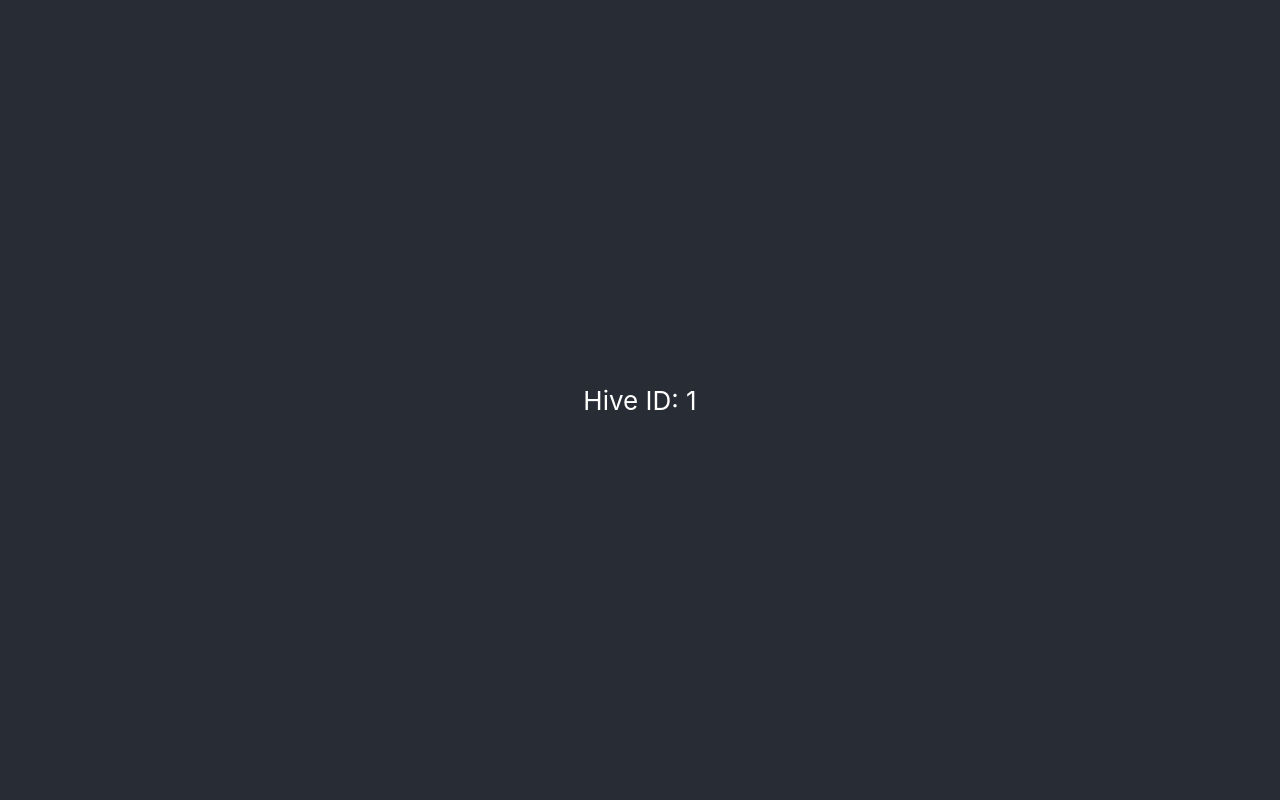
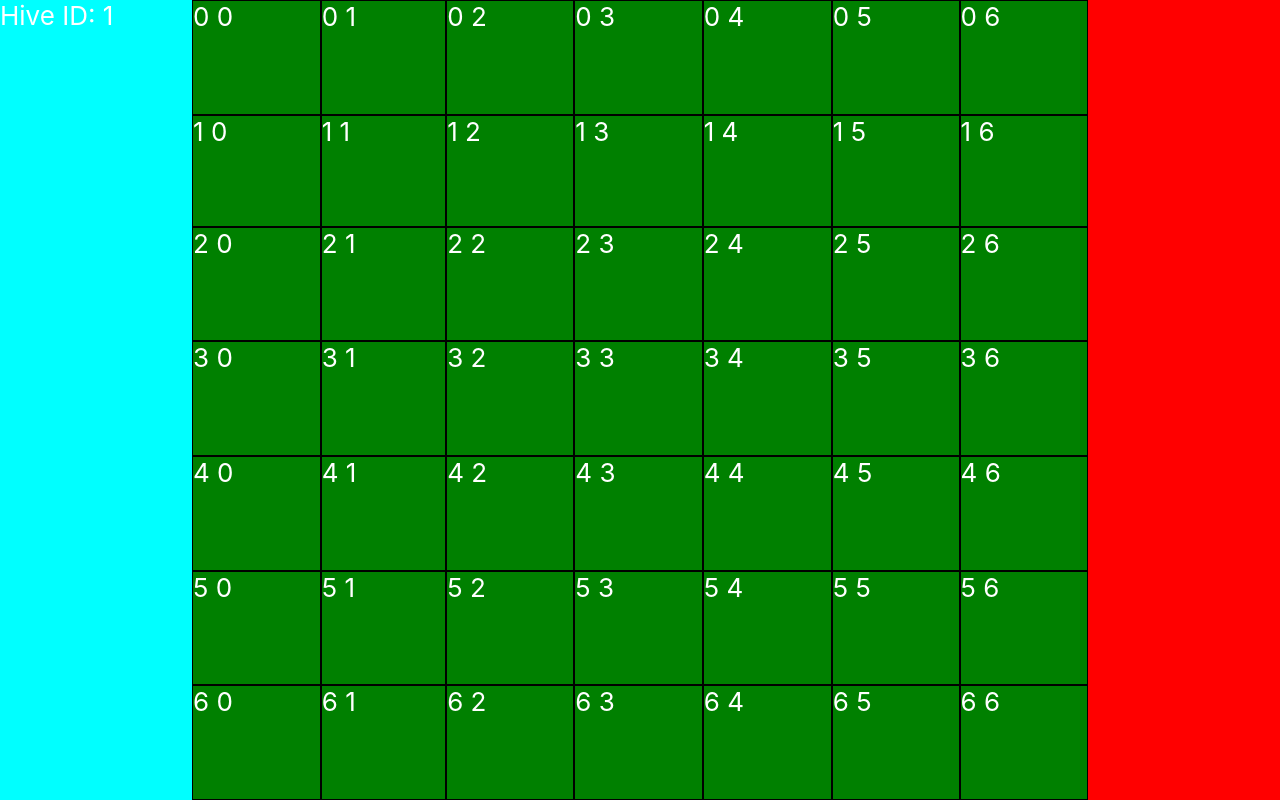
Before and after one commit to NotDanielG/Hive, a React (Create React App) app in the folder hive-simulation/: page /hive/1 in a window 1280 px wide. Built offline with nearby package versions, Linux system fonts and the light colour scheme.

Commit message:
Able to generate grid cells

```diff
--- a/hive-simulation/src/App.css
+++ b/hive-simulation/src/App.css
@@ -16,6 +16,7 @@
 .App-header {
   background-color: #282c34;
   min-height: 100vh;
+  min-width: 100wh;
   display: flex;
   flex-direction: column;
   align-items: center;
--- /dev/null
+++ b/hive-simulation/src/components/cell.component.js
@@ -0,0 +1,29 @@
+
+import React, { Component } from 'react';
+import './css/cell.css';
+import axios from 'axios';
+
+
+export default class Cell extends Component {
+    constructor(props){
+        super(props);
+    }
+    render() {
+        const row = this.props.row;
+        const col = this.props.column;
+        console.log(row + " " + col);
+        const styles = {
+            container: {
+                gridColumnStart: col,
+                gridColumnEnd: col+1,
+                gridRowStart: row,
+                gridRowEnd: row+1
+            }
+        };
+        return (
+            <div style={styles.container}className = "cell">
+                {row} {col}
+            </div>
+        )
+    }
+}
--- /dev/null
+++ b/hive-simulation/src/components/css/cell.css
@@ -0,0 +1,3 @@
+.cell{
+    border: 1px solid black;
+}
--- /dev/null
+++ b/hive-simulation/src/components/css/map.css
@@ -0,0 +1,26 @@
+.map-container{
+    width:100%;
+    height:100vh;
+}
+.id-tag{
+    width:15%;
+    height:100%;
+    float: left;
+    background-color: aqua;
+}
+.grid{
+    width:70%;
+    height:100%;
+    float:left;
+    background-color: green;
+
+    display: grid;
+    grid-template-columns: 14%;
+    grid-template-rows: 14%;
+}
+.cell-info{
+    width:15%;
+    height:100%;
+    float:left;
+    background-color: red;
+}
--- a/hive-simulation/src/components/map.component.js
+++ b/hive-simulation/src/components/map.component.js
@@ -1,19 +1,36 @@
 
 import React, { Component } from 'react';
+import './css/map.css';
 import axios from 'axios';
+import Cell from './cell.component.js';
 
 export default class Map extends Component {
     constructor(props){
         super(props);
         this.state = {hive: ''};
+        this.grid = [];
+
     }
     componentDidMount(){
         this.setState({hive: this.props.match.params.hive});
+        const size = 7;
+        for(var i = 0; i < size; i++){
+            this.grid[i]=[];
+            for(var j = 0; j < size; j++){
+                this.grid[i][j] = <Cell row={i} column ={j}/>
+            }
+        }
+
     }
+    //Grid CSS is at 14%(Assuming 7 wide grid)
     render() {
         return (
-            <div>
-                Hive ID: {this.state.hive}
+            <div className = "map-container">
+                <div className = "id-tag">Hive ID: {this.state.hive}</div>
+                <div className = "grid" >
+                    {this.grid}
+                </div>
+                <div className = "cell-info"></div>
             </div>
         )
     }
```
Also changed, not shown: hive-simulation/src/components/cells.component.js (added, +13 -0 lines).
